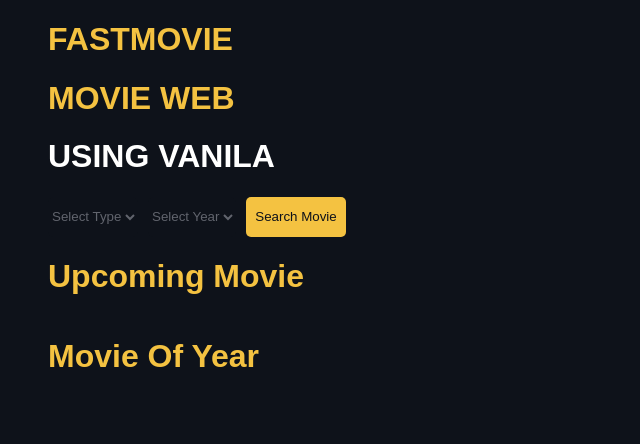
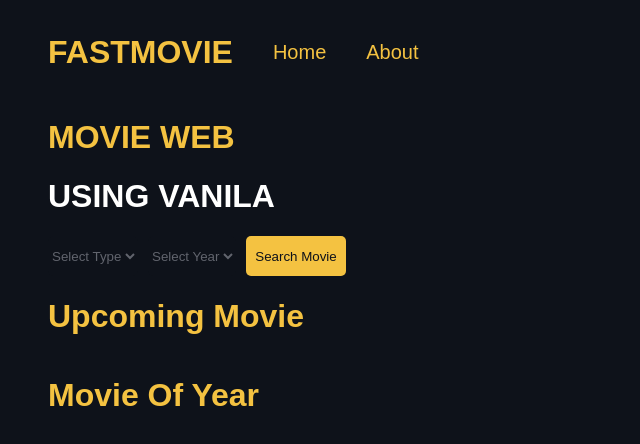
Before and after one commit to ilhamhafizha/list-film-api-js, a plain HTML site: page index.html in a window 1280 px wide. Shown: the whole page, without its empty margins (0-640 px from the left). Drawn offline with Linux system fonts and the light colour scheme; no server answers.

Commit message:
feat(detail): add componet navbar header

```diff
--- /dev/null
+++ b/components/container/Navigation/index.js
@@ -0,0 +1,21 @@
+import Typography from "../../UI/typography/index.js";
+
+class Navigation {
+  constructor() {
+    this.navigationContainer = document.createElement("div");
+    this.navigationContainer.className = "navigation-container";
+  }
+
+  render() {
+    const title = new Typography({ variant: "h1", children: "FASTMOVIE" });
+    this.navigationContainer.appendChild(title.render());
+    const homeLink = new Typography({ variant: "h5", children: "Home" });
+    this.navigationContainer.appendChild(homeLink.render());
+    const aboutLink = new Typography({ variant: "h5", children: "About" });
+    this.navigationContainer.appendChild(aboutLink.render());
+    return this.navigationContainer;
+  }
+
+}
+
+export default Navigation;
--- a/components/pages/detail/index.js
+++ b/components/pages/detail/index.js
@@ -1,8 +1,8 @@
 import { fetchApi } from "../../../utils/fetchApi.js";
-import Button from "../../UI/button/index.js";
 import Typography from "../../UI/typography/index.js";
 import Image from "../../UI/image/index.js";
 import Skeleton from "../../UI/skeleton/index.js";
+import Navigation from "../../container/Navigation/index.js";
 
 class Detailpage {
   constructor() {
@@ -48,8 +48,8 @@ class Detailpage {
 
   render() {
     this.detailContainer.innerHTML = "";
-    const title = new Typography({ variant: "h1", children: "Detail page" });
-    this.detailContainer.appendChild(title.render());
+    const navigation = new Navigation();
+    this.detailContainer.appendChild(navigation.render());
     // const detailButtonNavigate = new Button({
     //   text: "Go To detailPage",
     //   variant: "primary",
--- a/components/pages/homepage/index.js
+++ b/components/pages/homepage/index.js
@@ -1,6 +1,7 @@
 import { fetchApi } from "../../../utils/fetchApi.js";
 import FilterMovie from "../../container/FilterMovie/index.js";
 import MovieList from "../../container/MovieList/index.js";
+import Navigation from "../../container/Navigation/index.js";
 import Loader from "../../UI/loader/index.js";
 import Typography from "../../UI/typography/index.js";
 
@@ -96,8 +97,8 @@ class Homepage {
 
   render() {
     this.homeContainer.innerHTML = "";
-    const title = new Typography({ variant: "h1", children: "FASTMOVIE" });
-    this.homeContainer.appendChild(title.render());
+    const navigation = new Navigation();
+    this.homeContainer.appendChild(navigation.render());
 
     const caption1 = new Typography({ variant: "h1", children: "MOVIE WEB" });
     this.homeContainer.appendChild(caption1.render());
--- a/style/index.css
+++ b/style/index.css
@@ -175,3 +175,16 @@ body {
 .skeleton-header {
   animation: pulse 1s infinite ease-in-out;
 }
+
+.navigation-container {
+  display: flex;
+  align-items: center;
+  gap: 40px;
+}
+
+.navigation-container > h5 {
+  cursor: pointer;
+  color: var(--primary-color);
+  font-weight: 500;
+  font-size: 20px;
+}
```
